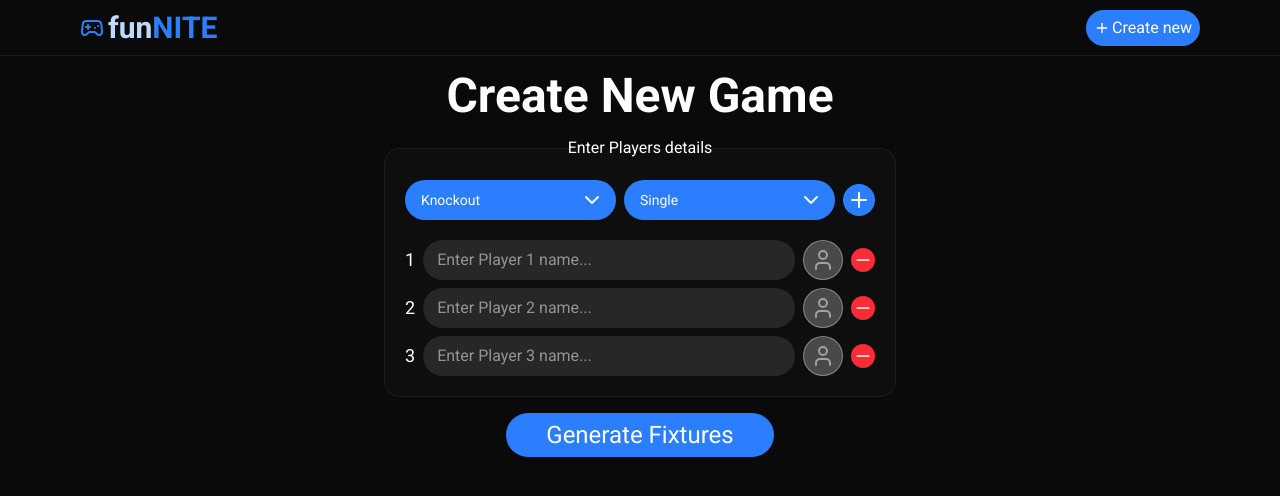
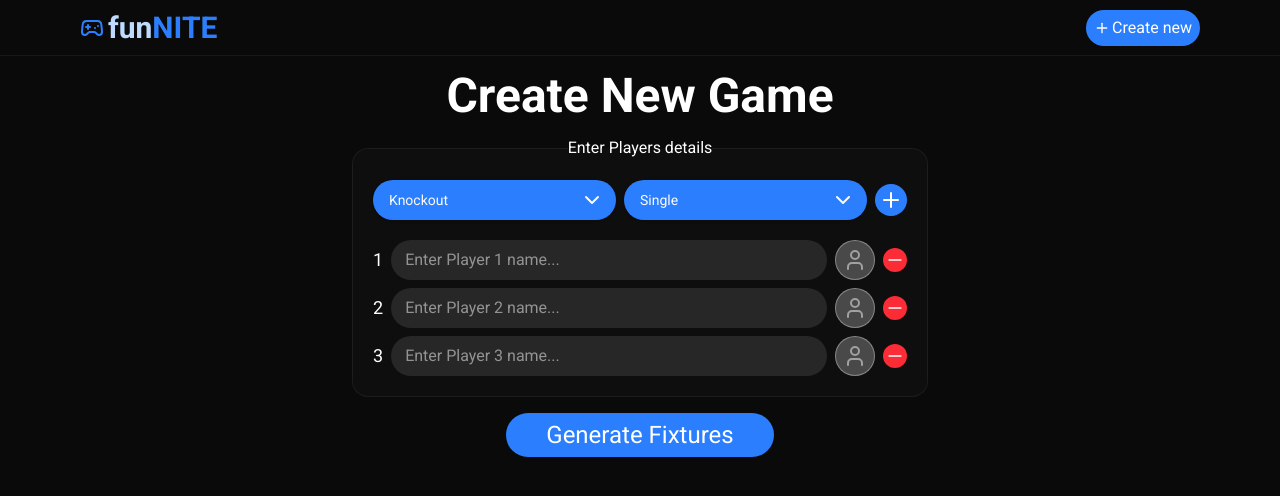
Before and after one commit to kaywizzy123/funNITE, a React (Vite) app: page /create in a window 1280 px wide. Shown: the top 496 px of the page. Built offline with nearby package versions, Linux system fonts and the light colour scheme.

Commit message:
adjusted the responsiveness of create screen

```diff
--- a/src/pages/Create.jsx
+++ b/src/pages/Create.jsx
@@ -10,10 +10,10 @@ export default function Create() {
   ];
   return (
     <div className="flex justify-center  flex-1 text-center mx-2 md:mx-0">
-      <div className="flex flex-col m-4 gap-4 items-center">
+      <div className="flex flex-col m-4 w-full gap-4 items-center">
         <h1 className="text-3xl md:text-5xl font-bold">Create New Game</h1>
-        <div className="flex flex-col">
-          <fieldset className="border border-neutral-50/6 bg-neutral-700/10 rounded-2xl md:w-lg">
+        <div className="flex flex-col w-full justify-center items-center">
+          <fieldset className="border border-neutral-50/6 bg-neutral-700/10 rounded-2xl w-full md:w-xl">
             <legend>Enter Players details</legend>
 
             <form className="flex flex-col gap-2 justify-center items-center m-5">
```
